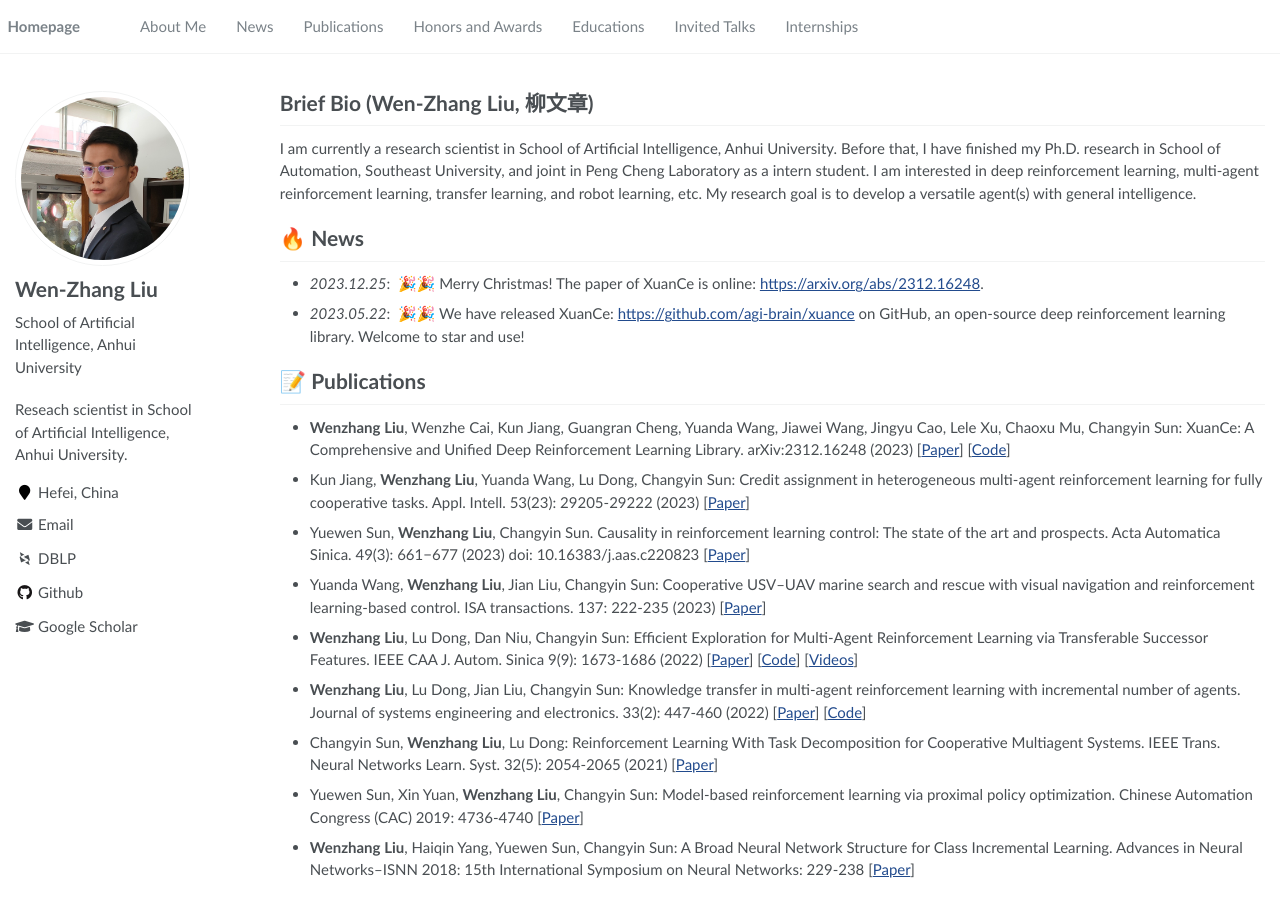
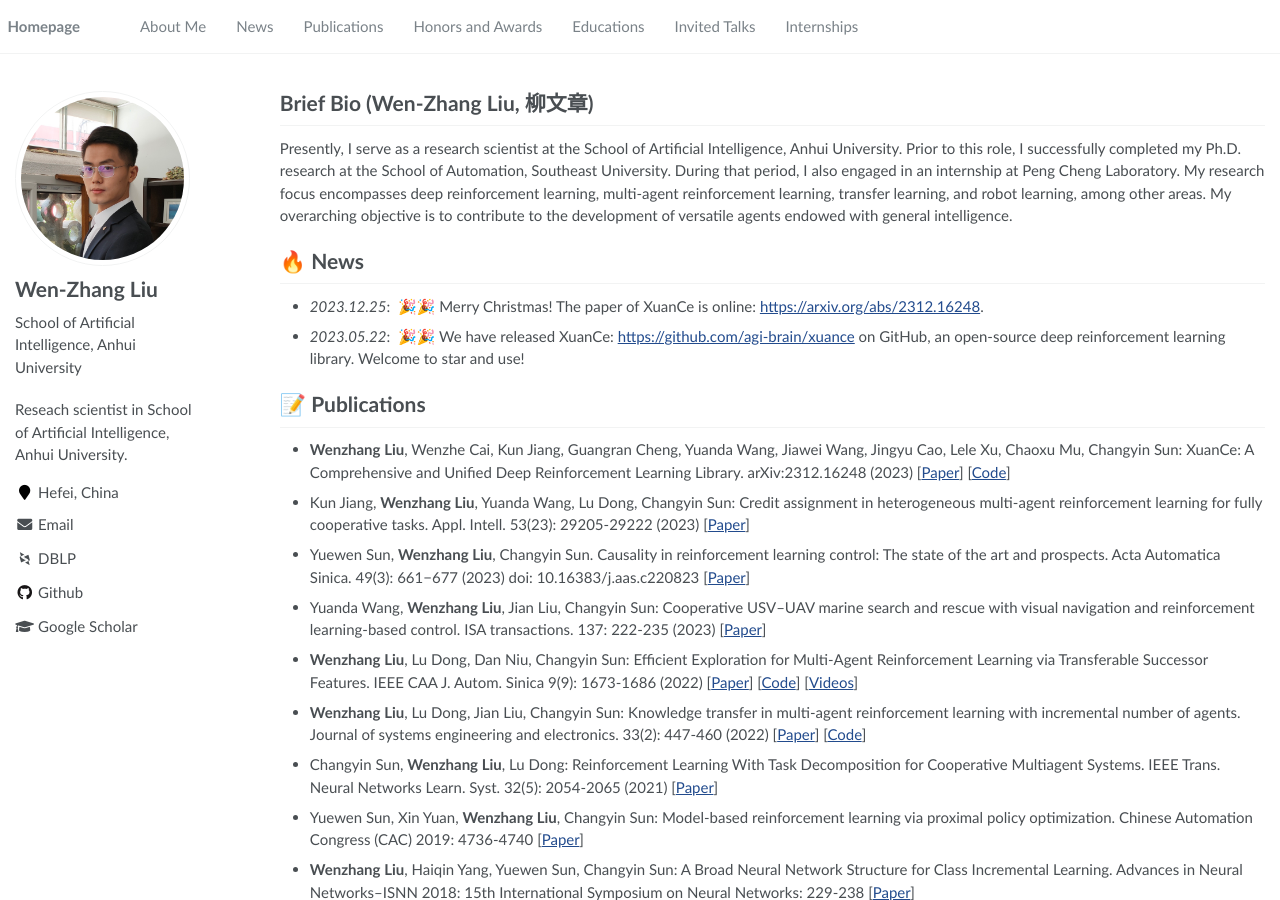
Before and after one commit to wenzhangliu/wenzhangliu.github.io, a Jekyll site: the page built from _pages/about.md, in a window 1280 px wide and 900 px high. Built offline with Jekyll 4.4.1, drawn with Linux system fonts in a browser that asks for light colours; some web fonts are replaced.

Commit message:
add informations

```diff
--- a/_pages/about.md
+++ b/_pages/about.md
@@ -19,10 +19,7 @@ redirect_from:
 
 # Brief Bio (Wen-Zhang Liu, 柳文章)
 
-I am currently a research scientist in School of Artificial Intelligence, Anhui University.
-Before that, I have finished my Ph.D. research in School of Automation, Southeast University,
-and joint in Peng Cheng Laboratory as a intern student.
-I am interested in deep reinforcement learning, multi-agent reinforcement learning, transfer learning, and robot learning, etc. My research goal is to develop a versatile agent(s) with general intelligence.
+Presently, I serve as a research scientist at the School of Artificial Intelligence, Anhui University. Prior to this role, I successfully completed my Ph.D. research at the School of Automation, Southeast University. During that period, I also engaged in an internship at Peng Cheng Laboratory. My research focus encompasses deep reinforcement learning, multi-agent reinforcement learning, transfer learning, and robot learning, among other areas. My overarching objective is to contribute to the development of versatile agents endowed with general intelligence.
 
 <!--
 <a href='https://scholar.google.com/citations?user=DhtAFkwAAAAJ'>google scholar citations <strong><span id='total_cit'>260000+</span></strong></a>
```
